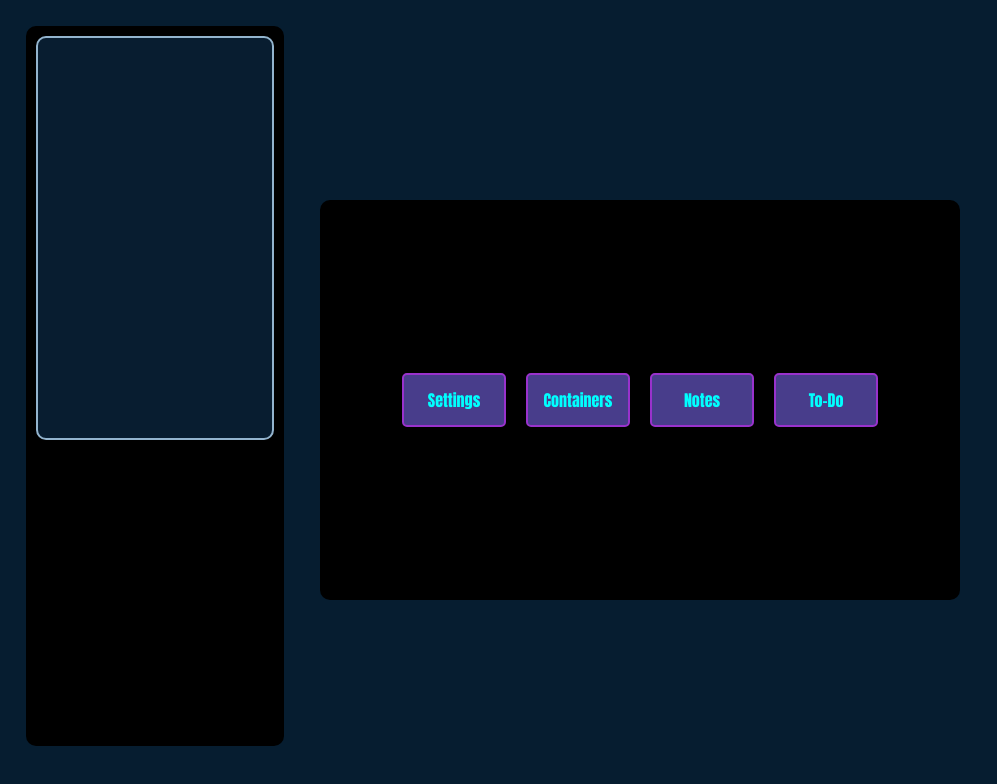
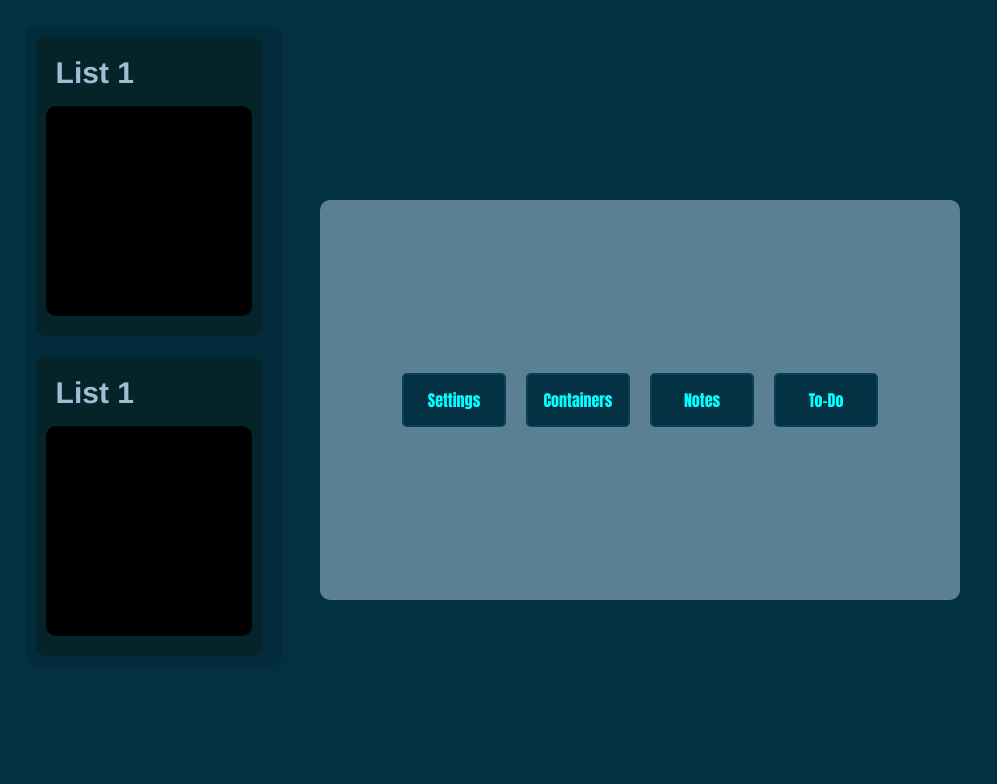
Before and after one commit to JanP1/Vite-React-Sandbox, a React (Vite) app: page / in a window 1280 px wide. Shown: the top 784 px of the page, without its empty margins (0-997 px from the left). Built offline with nearby package versions, Linux system fonts and the light colour scheme.

Commit message:
Added to-do-list items

```diff
--- a/src/App.css
+++ b/src/App.css
@@ -2,7 +2,7 @@
 .app-container {
   height: 100vh;
   width: auto;
-  background-color: #061d30;
+  background-color: #043043;
   overflow: hidden;
   display: grid;
   grid-template-columns: 1fr auto 1fr;
@@ -18,19 +18,19 @@
 
 .to-do-container {
   margin: 2vw;
-  width: 100%;
-  height: 90%;
+  width: 20vw;
+  max-height: 80vh;
   border-radius: 10px;
-  background-color: black;
-}
+  background-color: #032B3C;
+  display: flex;
+  flex-direction: column;
 
-.to-do-list {
-  width: auto;
-  height: 400px;
-  margin: 10px 10px 10px 10px;
-  background-color: #081d30;
-  border-radius: 10px;
-  border: #93b4ce 2px solid;
+  overflow: auto;
+
+  scrollbar-width: 5px; /* Options: auto, thin, none */
+  scrollbar-color: #b6a9c5 #074058;
+
+
 }
 
 .grid-area-2 {
@@ -47,15 +47,15 @@
   height: 400px;
   margin: 10px;
   border-radius: 10px;
-  background-color: black;
+  background-color: #5C8093;
   display: flex;
   align-items: center;
   justify-content: center;
 }
 
 .panel-first {
-  border: 2px solid darkorchid;
-  background-color: darkslateblue;
+  border: 2px solid #074058;
+  background-color: #043043;
   color: aqua;
   width: 100px;
   height: 50px;
@@ -67,13 +67,14 @@
   border-radius: 5px;
   margin: 10px;
   cursor: pointer;
-  transition: background-color 0.5s ease-in-out, transform 0.1s ease-in-out;
+  transition: background-color 0.3s ease-in-out, transform 0.1s ease-in-out;
   user-select: none;
 }
 
 
 .panel-first:hover {
-  background-color: blue;
+  background-color: #82b1c5;
+  color: #032B3C;
   transform: scale(1.05);
 }
 
--- a/src/App.tsx
+++ b/src/App.tsx
@@ -1,5 +1,6 @@
 import { useState } from 'react';
 import './App.css'
+import ToDoList from './Components/ToDoList';
 
 function App() {
   const [isSettings, setIsSettings] = useState(false);
@@ -15,7 +16,9 @@ function App() {
       <>
       <div className='grid-area-1'>
         <div className='to-do-container'>
-          <div className='to-do-list'></div>
+          <ToDoList/>
+          <ToDoList/>
+          <ToDoList/>
         </div>
       </div>
       <div className='grid-area-2'>
--- /dev/null
+++ b/src/Components/ToDoList.css
@@ -0,0 +1,37 @@
+
+.to-do-list {
+    /* width: auto;
+    height: auto; */
+    min-height: 300px;
+    flex: 1 1 auto;
+    margin: 10px 20px 10px 10px;
+    background-color: #042429;
+    border-radius: 10px;
+
+  }
+
+.to-do-list {
+    display: grid;
+    grid-template-rows: 50px auto;
+}
+
+.to-do-title {
+    font-family:'Franklin Gothic Medium', 'Arial Narrow', Arial, sans-serif;
+    margin-left: 20px;
+    margin-top: 20px;
+    color: rgb(161, 188, 212);
+    grid-row: 1;
+    font-size: 30px;
+    user-select: none;
+    font-weight: bold;
+
+}
+
+.test {
+
+    grid-row: 2;
+
+    background-color: black;
+    margin: 20px 10px 20px 10px;
+    border-radius: 10px;
+}
--- /dev/null
+++ b/src/Components/ToDoList.tsx
@@ -0,0 +1,10 @@
+import './ToDoList.css'
+
+export default function ToDoList() {
+  return (
+    <div className='to-do-list'>
+        <div className='to-do-title'>List 1</div>
+        <div className='test'></div>
+    </div>
+  )
+}
```
